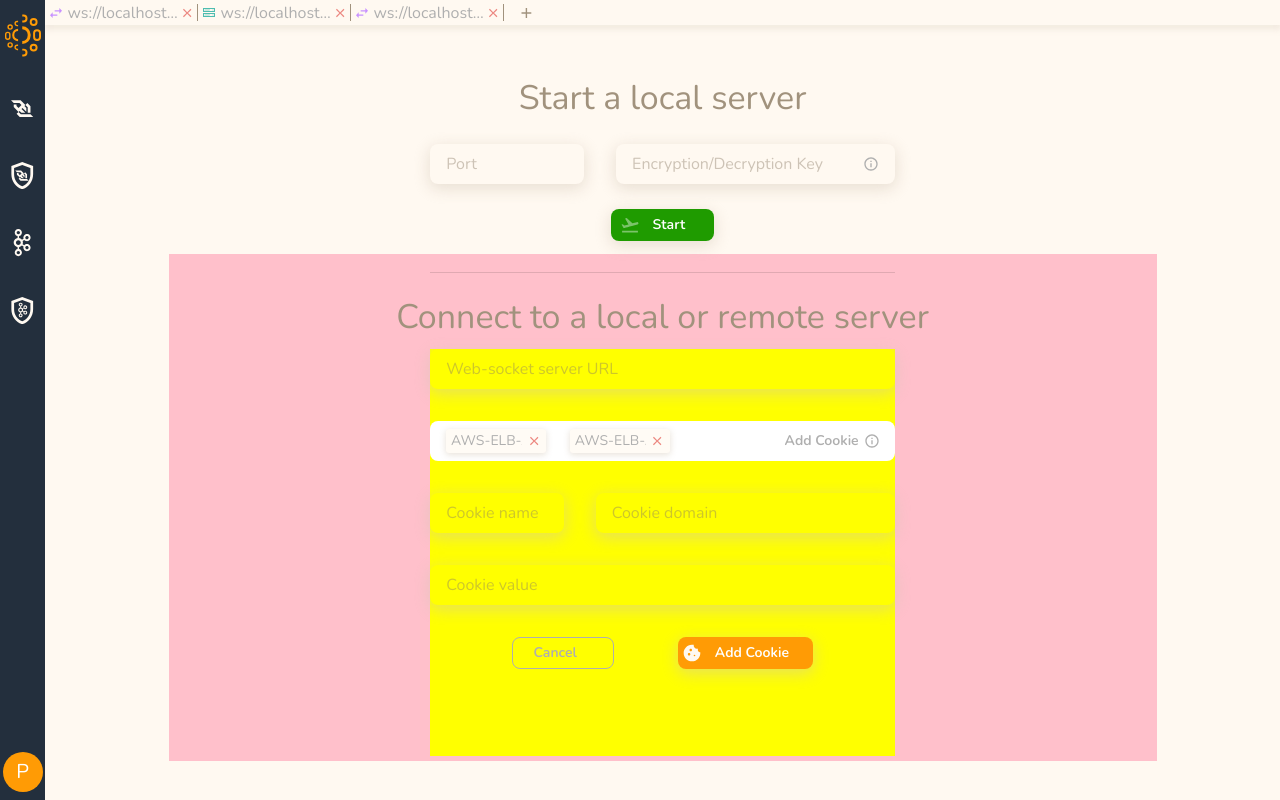
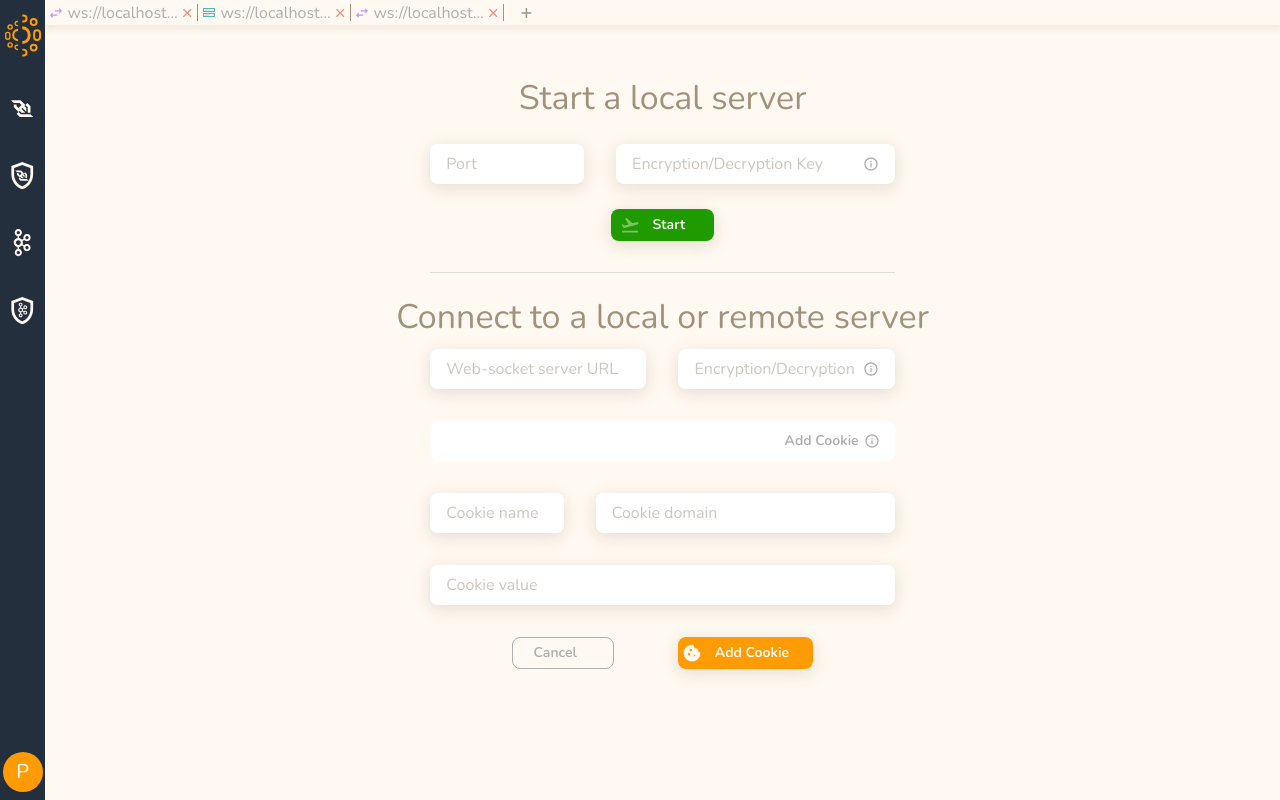
Before and after one commit to SBPraveen/even, a React (Create React App) app in the folder front-end-app/: page / in a window 1280 px wide. Both pictures are taken after a click on the button "Add Cookie". Built offline with nearby package versions, Linux system fonts and the light colour scheme.

Commit message:
server init page completed

```diff
--- a/front-end-app/package.json
+++ b/front-end-app/package.json
@@ -13,8 +13,10 @@
     "@testing-library/user-event": "^13.5.0",
     "react": "^18.3.1",
     "react-dom": "^18.3.1",
+    "react-hook-form": "^7.51.5",
     "react-scripts": "5.0.1",
     "semver": "^7.6.2",
+    "uuid": "^9.0.1",
     "web-vitals": "^2.1.4"
   },
   "scripts": {
--- a/front-end-app/src/components/BoxCard.js
+++ b/front-end-app/src/components/BoxCard.js
@@ -6,14 +6,14 @@ import BoxCardChild from './BoxCardChild';
 
 
 
-const BoxCard = ({buttonName, cardData, infoToolTipMessage, cardDataId, onCloseCard, onClickButton}) => {
+const BoxCard = ({buttonName, cardData, infoToolTipMessage, cardDataId, onCloseCard, onClickButton, onCardClick, cardLabel}) => {
 
   return (
     <Box sx={{ width: "100%", bgcolor: "primary.white", borderRadius: "8px", height: "5vh", minHeight: "30px", maxHeight: "50px", display: "flex" }}>
       <Box sx={{ display: "flex", height: "100%", flex:1, overflow: "scroll", scrollbarWidth: "none", alignItems:"center", justifyContent:"flex-start", paddingLeft:'1rem' }}>
         {cardData.map((card) => {
           return(
-            <BoxCardChild data={card} cardDataId={cardDataId} onClose={onCloseCard} key={card[cardDataId]}/>
+            <BoxCardChild data={card} cardDataId={cardDataId} onClose={onCloseCard} key={card[cardDataId]} onCardClick={onCardClick}/>
           )
         })}
       </Box>
--- a/front-end-app/src/components/BoxCardChild.js
+++ b/front-end-app/src/components/BoxCardChild.js
@@ -4,12 +4,12 @@ import CloseIcon from '@mui/icons-material/Close';
 import OnlyIconButton from './buttons/OnlyIconButton';
 
 
-const BoxCardChild = ({ data, onClose }) => {
+const BoxCardChild = ({ data, onClose, onCardClick }) => {
     return (
 
-            <Box sx={{ boxShadow: 1, borderRadius: "3px", bgcolor: "primary.tabs", display: "flex", position: "relative", alignItems: "center", cursor: "pointer", marginRight: "1.5rem", width:"30%", minWidth:"70px", paddingLeft:"0.3rem"}} >
+            <Box sx={{ boxShadow: 1, borderRadius: "3px", bgcolor: "primary.tabs", display: "flex", position: "relative", alignItems: "center", cursor: "pointer", marginRight: "1.5rem", paddingLeft:"0.3rem"}} >
                 <Tooltip title={data.cookieName} placement="bottom">
-                <Box sx={{whiteSpace: "nowrap", textOverflow: "ellipsis", overflow: "hidden", display: "block", color: "text.disabled" }}>
+                <Box sx={{whiteSpace: "nowrap", textOverflow: "ellipsis", overflow: "hidden", display: "block", color: "text.disabled", maxWidth:"130px" }} onClick={() => onCardClick(data)}>
                     <Typography variant="body2">{data.cookieName}</Typography>
                 </Box>
                 </Tooltip>
--- a/front-end-app/src/components/buttons/OutlinedButton.js
+++ b/front-end-app/src/components/buttons/OutlinedButton.js
@@ -3,7 +3,11 @@ import { Button } from '@mui/material'
 
 const OutlinedButton = ({buttonName, onClick, color, width}) => {
   return (
-    <Button variant="outlined" sx={{borderColor:color, color, ...(width && {width})}}>{buttonName}</Button>
+    <Button disableRipple={true} onClick={onClick} variant="outlined" sx={{borderColor:color, color, ...(width && {width}), '&:hover': {
+      backgroundColor: 'inherit',
+      boxShadow: 'none',
+      borderColor:"inherit"
+    },}}>{buttonName}</Button>
   )
 }
 
--- a/front-end-app/src/components/textFields/CustomTextField.js
+++ b/front-end-app/src/components/textFields/CustomTextField.js
@@ -4,9 +4,11 @@ import InputAdornment from '@mui/material/InputAdornment';
 import InfoOutlinedIcon from '@mui/icons-material/InfoOutlined';
 
 
-const CustomTextField = ({ size, placeholder, isEndAdornment, tooltip }) => {
+const CustomTextField = ({ size, placeholder, isEndAdornment, tooltip, register, fieldName }) => {
+  const registerForm = register ? {...register(fieldName)} : {}
   return (
       <InputBase
+      {...registerForm}
         size={size}
         placeholder={placeholder}
         endAdornment={ isEndAdornment &&
--- a/front-end-app/src/subPages/WebSocketServerInitPage.js
+++ b/front-end-app/src/subPages/WebSocketServerInitPage.js
@@ -8,17 +8,86 @@ import FlightTakeoffIcon from '@mui/icons-material/FlightTakeoff';
 import BoxCard from '../components/BoxCard';
 import OutlinedButton from '../components/buttons/OutlinedButton';
 import LinkIcon from '@mui/icons-material/Link';
+import { useForm } from 'react-hook-form';
+import { v4 as uuidv4 } from 'uuid';
+import SaveIcon from '@mui/icons-material/Save';
 
 
 const WebSocketInitPage = () => {
 
-  const infoToolTipMessage = "If cookies are added then they will be sent as a part of the request while establishing connection with the websocket server. NOTE: Cookies are generally used for authentication when connecting to a remote web-socket server"
+  const { register: registerWssStart, handleSubmit: handleSubmitWssStart } = useForm();
+  const { register: registerWssConnect, handleSubmit: handleSubmitWssConnect } = useForm();
+  const { register: registerAddCookie, handleSubmit: handleSubmitAddCookie, reset: resetAddCookie, setValue:setValueAddCookie } = useForm();
 
-  const [cookies, setCookies] = useState([{ cookieName: "AWS-ELB-Auth-Session-Cookie-1", cookieDomain: 'app.allegro.sentinel.unifo.in', cookieValue: "JjCe7CRtKT2FS/SpJfPciQ7t/ml3ifjUec+xIRgnKATmwMrBMubHZpfyNj8cl96cNf3aS3FQnPa5rQFCRjaQGeyIZnUIn+h7AkQyyDPHeHGmdWE/jrGwcVbfHLXdbh8Kg5Cr15QAX2LxeDR6lQ==", cookieId: "1234" }, { cookieName: "AWS-ELB-Auth-Session-Cookie-2", cookieDomain: 'app.allegro.sentinel.unifo.in', cookieValue: "JjCe7CRtKT2FS/SpJfPciQ7t/ml3ifjUec+xIRgnKATmwMrBMubHZpfyNj8cl96cNf3aS3FQnPa5rQFCRjaQGeyIZnUIn+h7AkQyyDPHeHGmdWE/jrGwcVbfHLXdbh8Kg5Cr15QAX2LxeDR6lQ==", cookieId: "5678" }])
+  const infoToolTipServerStart = "If cookies are added then they will be sent as a part of the request while establishing connection with the websocket server. NOTE: Cookies are generally used for authentication when connecting to a remote web-socket server"
+
+  const infoTooltipMessage = "If the key is entered then the messages are encrypted & decrypted using the Advanced Encryption Standard (AES) algorithm"
+
+  const [cookies, setCookies] = useState([])
   const [isAddCookie, setIsAddCookie] = useState(false)
-  const [cookieName, setCookieName] = useState("")
-  const [cookieDomain, setCookieDomain] = useState("")
-  const [cookieValue, setCookieValue] = useState("")
+  const [cookieEditData, setCookieEditData] = useState(false)
+  const [isWssStartLoading, setIsWssStartLoading] = useState(false)
+  const [isWssConnectLoading, setIsWssConnectLoading] = useState(false)
+
+  const onSubmitWssStart = data => {
+    console.log(data);
+    setIsWssStartLoading(true)
+  };
+  const onSubmitWssConnect = data => {
+    console.log(data, cookies);
+    setIsWssConnectLoading(true)
+  };
+  const onSubmitAddCookie = data => {
+    setCookies([...cookies, {...data, cookieId:uuidv4()}])
+    resetAddCookie({
+      cookieName: '',
+      cookieDomain: '',
+      cookieValue: ''
+    })
+    setIsAddCookie(false)
+    console.log(data);
+  };
+  const onSaveEditCookie = data => {
+    const editedCookieData = {...cookieEditData, cookieName:data.cookieName, cookieDomain:data.cookieDomain, cookieValue:data.cookieValue}
+    const tempCookie = cookies.filter(cookie => cookie.cookieId !== editedCookieData.cookieId)
+    setCookies([...tempCookie, editedCookieData])
+    setIsAddCookie(false)
+    setCookieEditData(false)
+    resetAddCookie({
+      cookieName: '',
+      cookieDomain: '',
+      cookieValue: ''
+    })
+  };
+  const onCancelEditCookie = data => {
+    setIsAddCookie(false)
+    setCookieEditData(false)
+        resetAddCookie({
+      cookieName: '',
+      cookieDomain: '',
+      cookieValue: ''
+    })
+  };
+  const onCancelAddCookie = data => {
+    resetAddCookie({
+      cookieName: '',
+      cookieDomain: '',
+      cookieValue: ''
+    })
+    setIsAddCookie(false)
+  };
+  const onCloseCard = (data) => {
+    let tempCookie = JSON.parse(JSON.stringify(cookies))
+    tempCookie = tempCookie.filter((cookie) => cookie.cookieId !== data.cookieId)
+    setCookies(tempCookie)
+  }
+  const onCardClick = (data) => {
+    setValueAddCookie("cookieName", data.cookieName)
+    setValueAddCookie("cookieDomain", data.cookieDomain)
+    setValueAddCookie("cookieValue", data.cookieValue)
+    setCookieEditData(data)
+    setIsAddCookie(true)
+  }
 
   const onCloseCookie = (data) => {
     const tempData = JSON.parse(JSON.stringify(cookies))
@@ -37,49 +106,52 @@ const WebSocketInitPage = () => {
         <Typography variant='h4' sx={{ color: "text.backgroundMatch" }}>Start a local server</Typography>
         <Box sx={{ width: "47%", height: "51%", display: 'flex', alignItems: 'center', justifyContent: "space-between", flexDirection: 'column' }}>
           <Box sx={{ width: "100%", display: "flex", alignItems: "center", justifyContent: "space-between" }}>
-            <CustomTextField placeholder={"Port"} size={'small'} />
-            <CustomTextField placeholder={"Encryption/Decryption Key"} icon={InfoOutlinedIcon} size={'medium'} tooltip={'If the key is entered then the messages are encrypted & decrypted using the Advanced Encryption Standard (AES) algorithm'} isEndAdornment={true} />
+            <CustomTextField placeholder={"Port"} size={'small'} fieldName={"port"} register={registerWssStart} />
+            <CustomTextField placeholder={"Encryption/Decryption Key"} icon={InfoOutlinedIcon} size={'medium'} tooltip={infoTooltipMessage} isEndAdornment={true} fieldName={"enDeKey"} register={registerWssStart} />
           </Box>
-          <IconButton buttonName={"Start"} Icon={() => <FlightTakeoffIcon />} buttonBackground={"success.main"} iconColor={"success.light"} />
+          <IconButton buttonName={"Start"} Icon={() => <FlightTakeoffIcon />} buttonBackground={"success.main"} iconColor={"success.light"} handleSubmit={handleSubmitWssStart} onSubmit={onSubmitWssStart} isLoading={isWssStartLoading}/>
         </Box>
       </Box>
-      <Box sx={{ background: "pink", height: "73.5%", display: "flex", alignItems: "center", flexDirection: "column", justifyContent: "space-around" }}>
+      <Box sx={{ height: "73.5%", display: "flex", alignItems: "center", flexDirection: "column", justifyContent: "space-around" }}>
         <Box sx={{ height: "5%", width: "47%", display: "flex", alignItems: "center", justifyContent: "center" }}>
           <Divider style={{ width: '100%' }} />
         </Box>
         <Typography variant='h4' sx={{ color: "text.backgroundMatch" }}>Connect to a local or remote server</Typography>
-        <Box sx={{ width: "47%", background: "yellow", height: "80%", display: 'flex', alignItems: 'center', justifyContent: "flex-start", flexDirection: 'column' }}>
+        <Box sx={{ width: "47%", height: "80%", display: 'flex', alignItems: 'center', justifyContent: "flex-start", flexDirection: 'column' }}>
           <Grid container spacing={4}>
-            <Grid item xs={12}>
-              <CustomTextField placeholder={"Web-socket server URL"} size={'large'} />
+            <Grid item xs={6}>
+              <CustomTextField placeholder={"Web-socket server URL"} size={'large'} fieldName={"url"} register={registerWssConnect}/>
+            </Grid>
+            <Grid item xs={6}>
+            <CustomTextField placeholder={"Encryption/Decryption Key"} icon={InfoOutlinedIcon} size={'large'} tooltip={infoTooltipMessage} isEndAdornment={true} fieldName={"enDeKey"} register={registerWssConnect} />
             </Grid>
             <Grid item xs={12}>
-              <BoxCard cardData={cookies} buttonName={'Add cookie'} infoToolTipMessage={infoToolTipMessage} cardDataId={'cookieId'} onCloseCookie={onCloseCookie} onClickButton={onAddCookie}/>
+              <BoxCard cardData={cookies} buttonName={'Add cookie'} infoToolTipMessage={infoToolTipServerStart} cardDataId={'cookieId'} onCloseCookie={onCloseCookie} onClickButton={onAddCookie} cardLabel={"cookieName"} onCloseCard={onCloseCard} onCardClick={onCardClick}/>
             </Grid>
             {
               !isAddCookie && <Grid item xs={12}>
                 <Box sx={{width:"100%", display:"flex", alignItems:"center", justifyContent:"center"}}>
-                <IconButton buttonName={"Connect"} Icon={() => <LinkIcon />} buttonBackground={"success.main"} iconColor={"success.light"} />
+                <IconButton buttonName={"Connect"} Icon={() => <LinkIcon />} buttonBackground={"success.main"} iconColor={"success.light"} handleSubmit={handleSubmitWssConnect} onSubmit={onSubmitWssConnect} isLoading={isWssConnectLoading}/>
                 </Box>
                 </Grid>
             }
             {
               isAddCookie && <Grid item xs={4}>
-              <CustomTextField placeholder={"Cookie name"} size={'large'} />
+              <CustomTextField placeholder={"Cookie name"} size={'large'}  fieldName={"cookieName"} register={registerAddCookie} />
             </Grid>
             }
             {
               isAddCookie && <Grid item xs={8}>
-              <CustomTextField placeholder={"Cookie domain"} size={'large'} />
+              <CustomTextField placeholder={"Cookie domain"} size={'large'}  fieldName={"cookieDomain"} register={registerAddCookie} />
             </Grid>
             }
             {
               isAddCookie && <Grid item xs={12}>
-              <CustomTextField placeholder={"Cookie value"} size={'large'} />
+              <CustomTextField placeholder={"Cookie value"} size={'large'}  fieldName={"cookieValue"} register={registerAddCookie} />
             </Grid>
             }
             {
-              isAddCookie && <Grid item xs={12}>
+              !cookieEditData && isAddCookie && <Grid item xs={12}>
               <Box sx={{ width: "100%", display: "flex", alignItems: "center", justifyContent: "center", height: "4vh", minHeight: "20px", maxHeight: "40px", }}>
                 <Box sx={{
                   width: {
@@ -90,8 +162,32 @@ const WebSocketInitPage = () => {
                     xl: '50%',
                   }, display: "flex", alignItems: "center", justifyContent: "space-between", height: "100%"
                 }}>
-                  <OutlinedButton color={'text.disabled'} buttonName={'Cancel'} sx={{ marginRight: "2vw" }} />
-                  <IconButton buttonName={"Add cookie"} Icon={() => <CookieIcon />} buttonBackground={"primary.main"} iconColor={"primary.light"} width={{
+                  <OutlinedButton color={'text.disabled'} buttonName={'Cancel'} sx={{ marginRight: "2vw" }} onClick={onCancelAddCookie}/>
+                  <IconButton buttonName={"Add cookie"} Icon={() => <CookieIcon />} buttonBackground={"primary.main"} iconColor={"primary.light"}  handleSubmit={handleSubmitAddCookie} onSubmit={onSubmitAddCookie} width={{
+                    xs: '50%',
+                    sm: '50%',
+                    md: '50%',
+                    lg: '45%',
+                    xl: '40%',
+                  }} />
+                </Box>
+              </Box>
+            </Grid>
+            }
+            {
+              cookieEditData && isAddCookie && <Grid item xs={12}>
+              <Box sx={{ width: "100%", display: "flex", alignItems: "center", justifyContent: "center", height: "4vh", minHeight: "20px", maxHeight: "40px", }}>
+                <Box sx={{
+                  width: {
+                    xs: '100%',
+                    sm: '100%',
+                    md: '75%',
+                    lg: '65%',
+                    xl: '50%',
+                  }, display: "flex", alignItems: "center", justifyContent: "space-between", height: "100%"
+                }}>
+                  <OutlinedButton color={'text.disabled'} buttonName={'Cancel'} sx={{ marginRight: "2vw" }} onClick={onCancelEditCookie}/>
+                  <IconButton buttonName={"Save"} Icon={() => <SaveIcon />} buttonBackground={"primary.main"} iconColor={"primary.light"}  handleSubmit={handleSubmitAddCookie} onSubmit={onSaveEditCookie} width={{
                     xs: '50%',
                     sm: '50%',
                     md: '50%',
@@ -105,7 +201,6 @@ const WebSocketInitPage = () => {
           </Grid>
         </Box>
       </Box>
-
     </Box>
   )
 }
--- a/front-end-app/src/theme.js
+++ b/front-end-app/src/theme.js
@@ -47,6 +47,7 @@ export const theme = createTheme({
           paddingLeft: "1rem",
           paddingRight: "1rem",
           boxShadow: theme.shadows[2],
+          background:theme.palette.primary.white,
           borderRadius: "8px",
           height: "5vh",
           minHeight: "30px",
```
Also changed, not shown: front-end-app/src/components/buttons/IconButton.js (+5 -3 lines), 1 other file (tests, documents, lock files or other folders).
